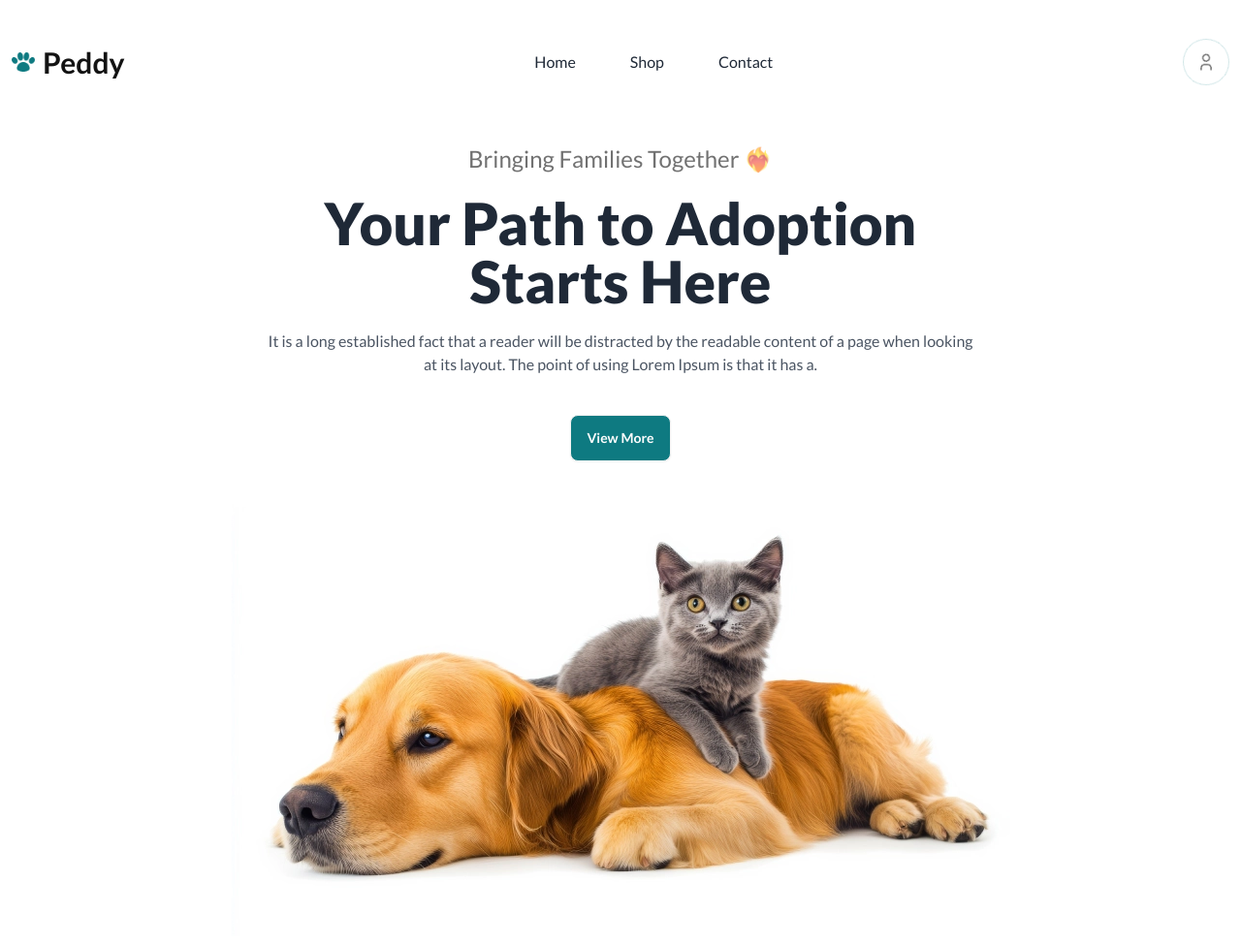
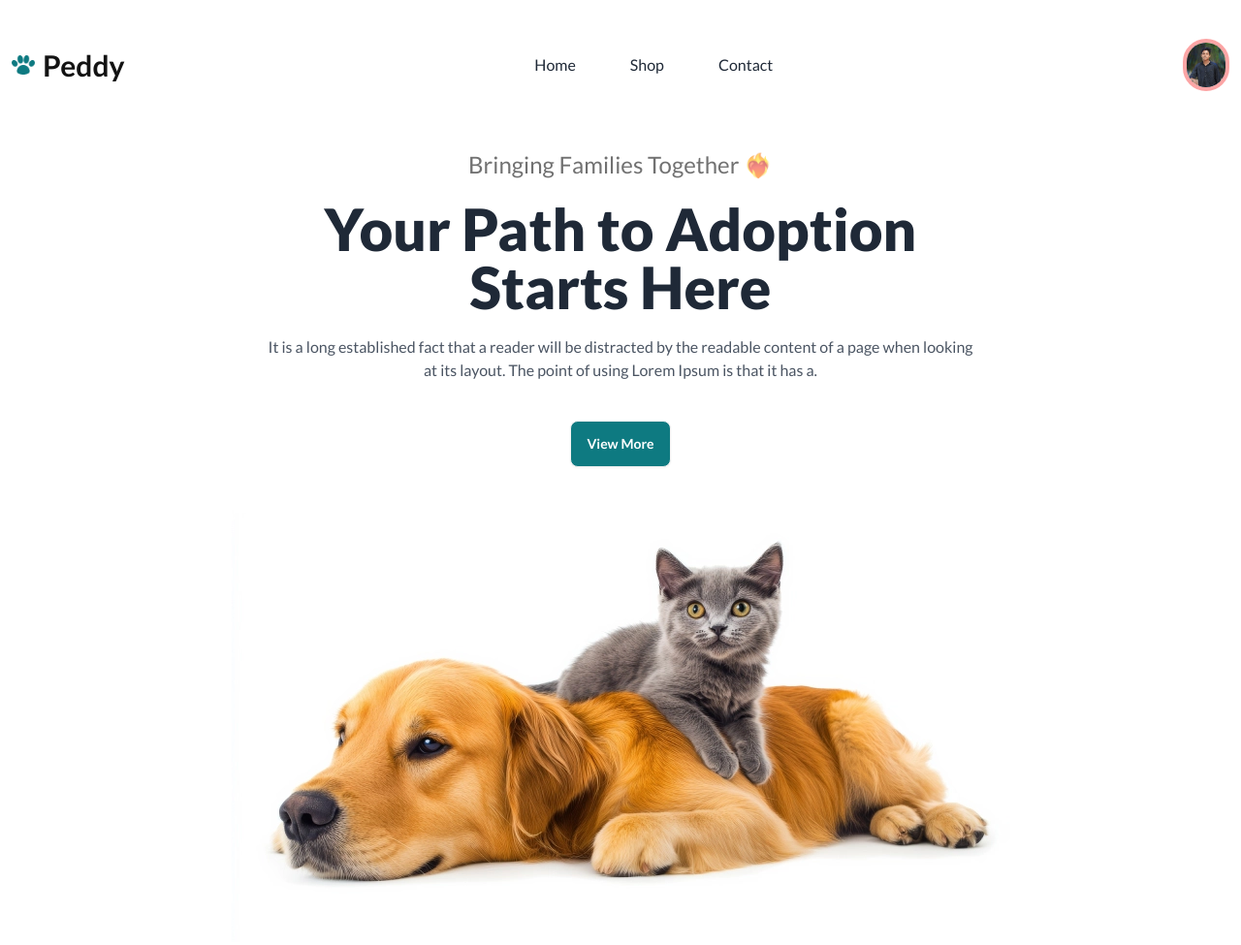
Before and after one commit to sabbir6175/animal-assignment-project-6, a plain HTML site: page index.html in a window 1280 px wide. Shown: the top 975 px of the page at 97% size. Drawn offline with nearby package versions, Linux system fonts and the light colour scheme; no server answers.

```diff
--- a/index.html
+++ b/index.html
@@ -65,7 +65,7 @@
                     </ul>
                 </div>
                 <div>
-                    <img class="w-10 lg:w-12" src="images/profile.png" alt="">
+                    <img class="w-10 lg:w-12 rounded-full border-4 border-red-300" src="images/sabbir.jpg" alt="">
                 </div>
             </nav>
             <!-- banner section start -->
```
Also changed, not shown: images/sabbir.jpg (added).
